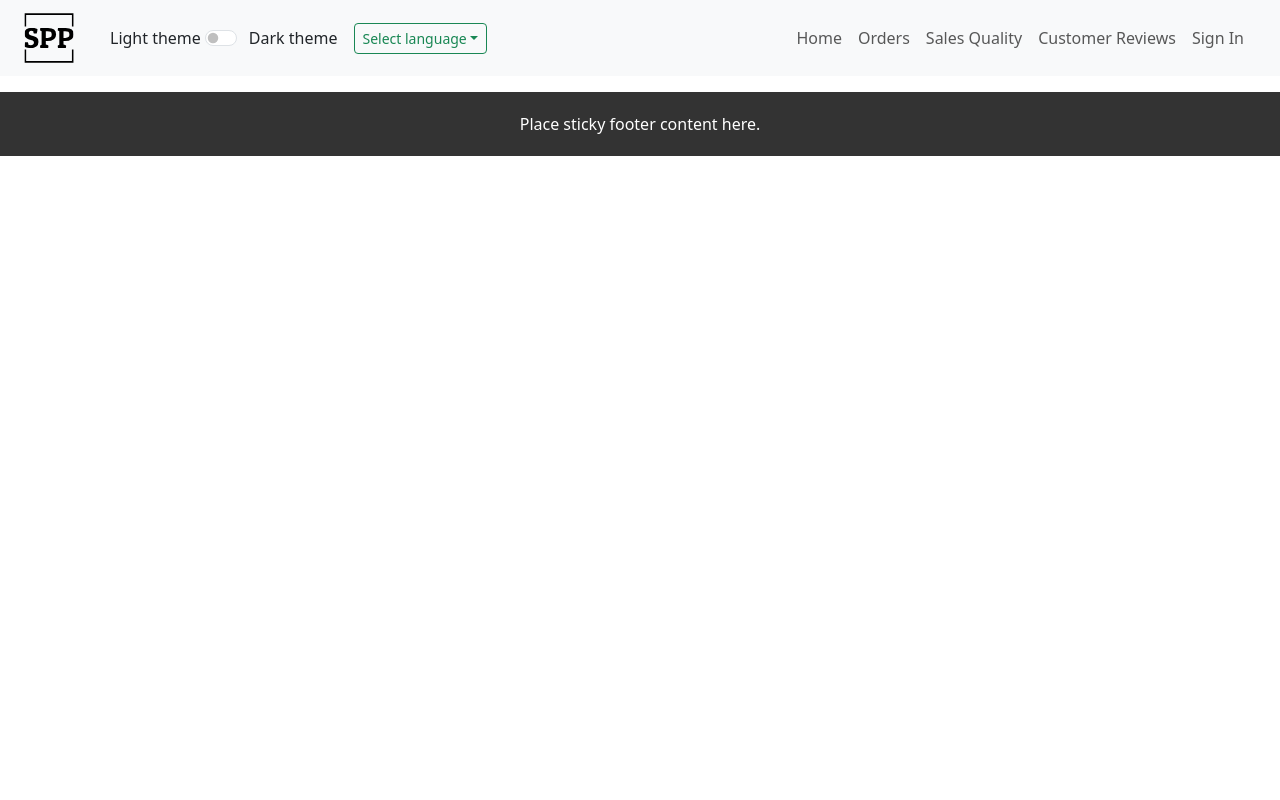
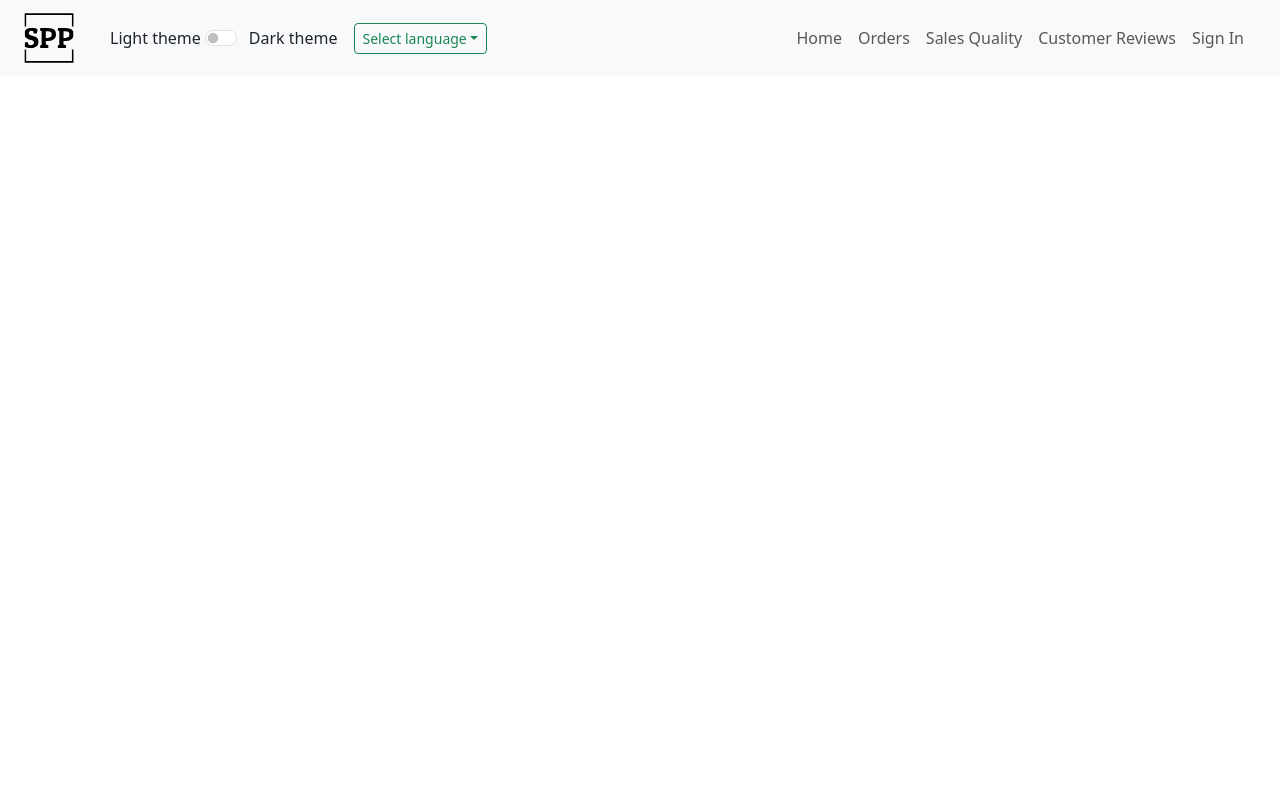
Before and after one commit to ehpop/SellersDashboard, a React (Create React App) app in the folder frontend/: page / in a window 1280 px wide. Shown: the top 800 px of the page. Built offline with nearby package versions, Linux system fonts and the light colour scheme.

Commit message:
fixed project structure and removed unused logo

```diff
--- a/frontend/src/App.css
+++ /dev/null
@@ -1,4 +0,0 @@
-.App {
-    text-align: center;
-    width: 100%;
-}
--- a/frontend/src/App.tsx
+++ b/frontend/src/App.tsx
@@ -1,10 +1,11 @@
 import React, {useEffect} from 'react';
-import './App.css';
+import './styles/App.css';
 import Header from './components/Header';
 import Footer from './components/Footer';
 import 'bootstrap/dist/css/bootstrap.min.css';
 import ThemeContext from "./context/ThemeContext";
 import {Stack} from "react-bootstrap";
+import Container from "react-bootstrap/Container";
 
 function App({children}: any) {
     const [theme, setTheme] = React.useState<string>('light');
@@ -26,7 +27,9 @@
         <ThemeContext.Provider value={{theme, setTheme}}>
             <Stack className="App">
                 <Header/>
-                {children}
+                <Container fluid className="main-container">
+                    {children}
+                </Container>
                 <Footer/>
             </Stack>
         </ThemeContext.Provider>
--- /dev/null
+++ b/frontend/src/styles/App.css
@@ -0,0 +1,11 @@
+.App {
+    text-align: center;
+    width: 100%;
+}
+
+.main-container {
+    display: flex;
+    flex-direction: column;
+    align-items: center;
+    height: 100vh;
+}
```
Also changed, not shown: frontend/src/index.tsx (+2 -5 lines), frontend/src/logo.svg (deleted), frontend/src/styles/index.css (renamed from frontend/src/index.css).
